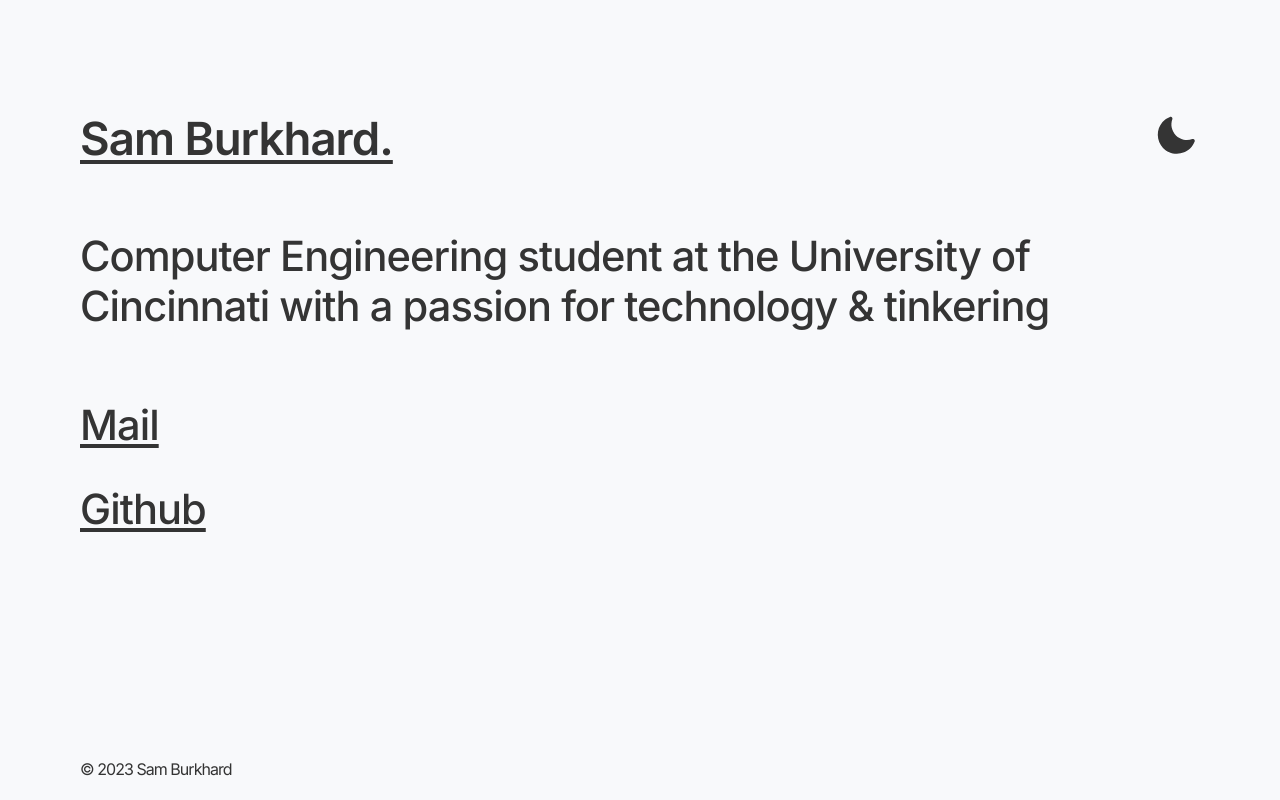
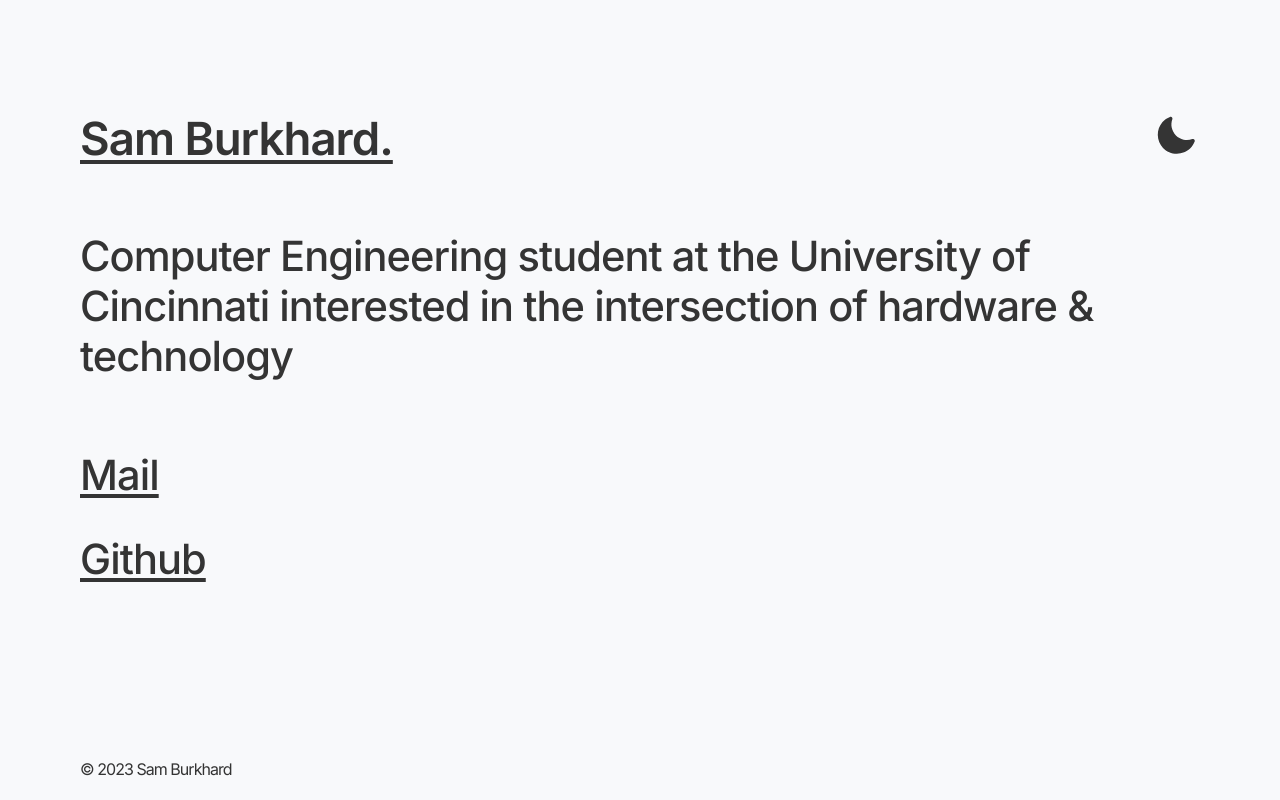
Before and after one commit to srburk/samburkhard.com, an Astro site: page / in a window 1280 px wide. Built offline with nearby package versions, Linux system fonts and the light colour scheme; Astro itself is replaced by a stand-in of ours.

Commit message:
Edited copy

```diff
--- a/src/pages/index.astro
+++ b/src/pages/index.astro
@@ -8,7 +8,7 @@ import BaseLayout from "../layouts/BaseLayout.astro";
 
         <section>
             <h2>Computer Engineering student at the University of
-                Cincinnati with a passion for technology & tinkering
+                Cincinnati interested in the intersection of hardware & technology
             </h2>
         </section>
 
```
